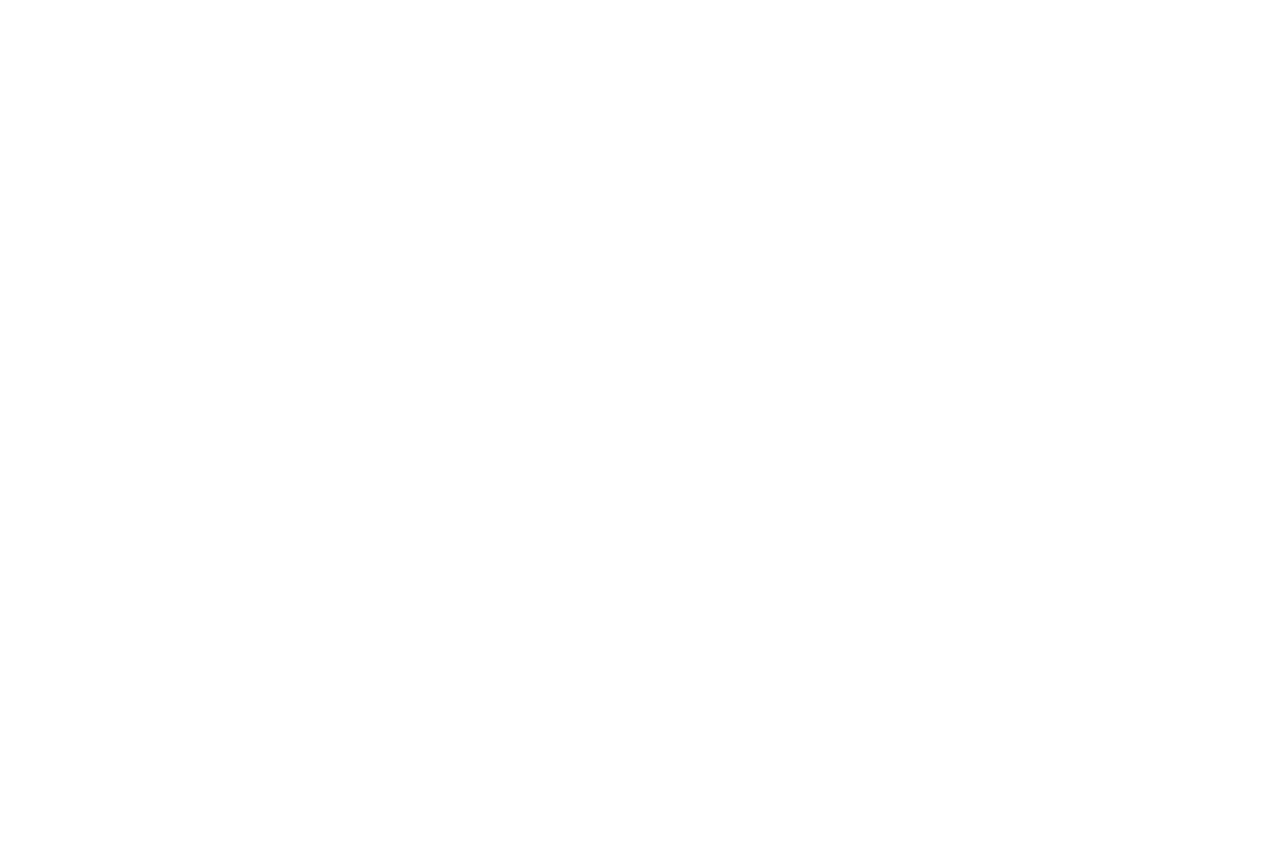
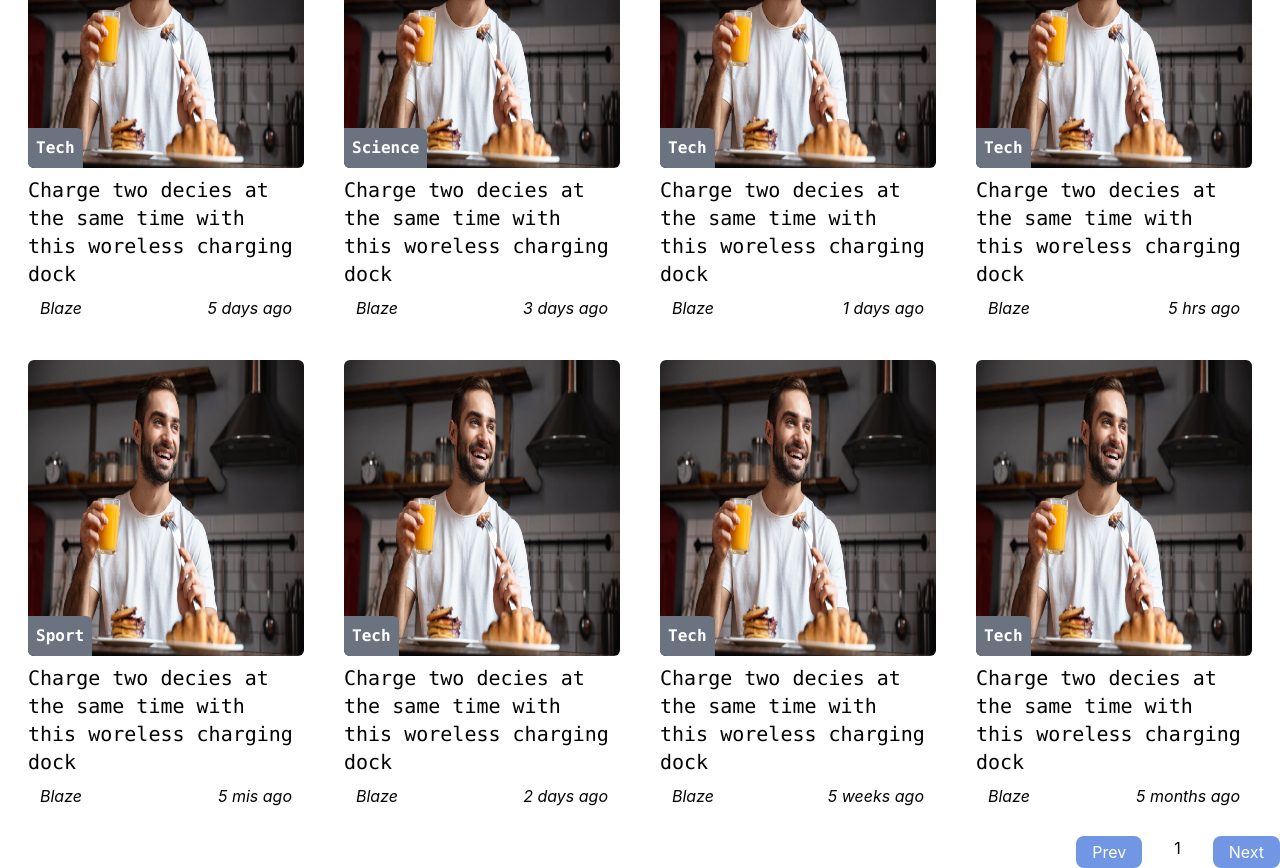
Before and after one commit to V-Blaze/news-hub, a React (Create React App) app: page / in a window 1280 px wide. Shown: the part 1080-1948 px from the top of the page. Before the commit the page ends 844 px from the top, so only its background shows below. Built offline with nearby package versions, Linux system fonts and the light colour scheme.

Commit message:
Create and style the main news section

```diff
--- /dev/null
+++ b/src/components/NewsCard.js
@@ -0,0 +1,30 @@
+import React from 'react';
+import PropTypes from 'prop-types';
+
+const NewsCard = ({ newsItem }) => {
+  const {
+    image, category, slug, author, time,
+  } = newsItem;
+
+  return (
+    <div className="flex flex-col p-1 rounded-lg gap-2 hover:bg-blue-300 hover:bg-opacity-[30%]">
+      <div className="relative">
+        <img src={image} alt="cat" className="h-[196px] w-[212px] md:h-[296px] md:w-[312px] rounded-md" />
+        <h4 className="absolute bg-gray-500 p-2 text-white font-mono font-semibold rounded-bl-md rounded-tr-md bottom-[0px] left-[0px]">{category}</h4>
+      </div>
+      <p className=" font-mono text-xl hover:underline hover:cursor-pointer">
+        {slug}
+      </p>
+      <div className="flex justify-between items-center italic px-3">
+        <span>{author}</span>
+        <span>{time}</span>
+      </div>
+    </div>
+  );
+};
+
+NewsCard.propTypes = {
+  newsItem: PropTypes.oneOfType([PropTypes.object]).isRequired,
+};
+
+export default NewsCard;
--- a/src/components/PopularNewsCard.js
+++ b/src/components/PopularNewsCard.js
@@ -6,7 +6,7 @@
     image, slug, time, category,
   } = newsItem;
   return (
-    <div className="grid grid-cols-3 gap-3">
+    <div className="grid grid-cols-3 gap-3 hover:bg-slate-500 rounded-lg p-1">
       <img src={image} alt="news" className="h-[94px] w-[144px] rounded-lg" />
       <div className="flex flex-col gap-2 col-span-2">
         <div className="flex gap-4 font-thin italic">
--- a/src/components/index.js
+++ b/src/components/index.js
@@ -1,3 +1,4 @@
 export { default as Navbar } from './Navbar';
 export { default as Footer } from './Footer';
 export { default as Hero } from './Hero';
+export { default as NewsCard } from './NewsCard';
--- a/src/pages/Home.js
+++ b/src/pages/Home.js
@@ -1,12 +1,102 @@
 import React from 'react';
 
 // Components
-import { Hero } from '../components';
+import { Hero, NewsCard } from '../components';
 
-const Home = () => (
-  <>
-    <Hero />
-  </>
-);
+// Assets
+import { heroIMG } from '../assets/images';
+
+const Home = () => {
+  const news = [
+    {
+      image: heroIMG,
+      category: 'Tech',
+      slug: 'Charge two decies at the same time with this woreless charging dock',
+      author: 'Blaze',
+      time: '5 days ago',
+    },
+    {
+      image: heroIMG,
+      category: 'Science',
+      slug: 'Charge two decies at the same time with this woreless charging dock',
+      author: 'Blaze',
+      time: '3 days ago',
+    },
+    {
+      image: heroIMG,
+      category: 'Tech',
+      slug: 'Charge two decies at the same time with this woreless charging dock',
+      author: 'Blaze',
+      time: '1 days ago',
+    },
+    {
+      image: heroIMG,
+      category: 'Tech',
+      slug: 'Charge two decies at the same time with this woreless charging dock',
+      author: 'Blaze',
+      time: '5 hrs ago',
+    },
+    {
+      image: heroIMG,
+      category: 'Sport',
+      slug: 'Charge two decies at the same time with this woreless charging dock',
+      author: 'Blaze',
+      time: '5 mis ago',
+    },
+    {
+      image: heroIMG,
+      category: 'Tech',
+      slug: 'Charge two decies at the same time with this woreless charging dock',
+      author: 'Blaze',
+      time: '2 days ago',
+    },
+    {
+      image: heroIMG,
+      category: 'Tech',
+      slug: 'Charge two decies at the same time with this woreless charging dock',
+      author: 'Blaze',
+      time: '5 weeks ago',
+    },
+    {
+      image: heroIMG,
+      category: 'Tech',
+      slug: 'Charge two decies at the same time with this woreless charging dock',
+      author: 'Blaze',
+      time: '5 months ago',
+    },
+  ];
+
+  return (
+    <>
+      <Hero />
+      <section className="w-full ">
+        <div className="w-full p-6 gap-4 flex flex-col items-center">
+          <div className="w-full  flex justify-around mb-6">
+            <h2 className=" font-serif font-semibold text-2xl">Latest Post</h2>
+            <select id="categories" name="categories" className="px-6 py-2 border border-[#366BD9] rounded-t-lg focus:border-[#366BD9]">
+              <option value="volvo">Volvo</option>
+              <option value="saab">Saab</option>
+              <option value="fiat">Fiat</option>
+              <option value="audi">Audi</option>
+            </select>
+          </div>
+          <div className="grid grid-cols-1 md:grid-cols-2 lg:grid-cols-4 gap-8">
+            {news.map((newsItem) => (
+              <NewsCard
+                key={newsItem.time}
+                newsItem={newsItem}
+              />
+            ))}
+          </div>
+        </div>
+        <div className="flex gap-8 w-full justify-center md:justify-end pl-6">
+          <button type="button" className="bg-[#366BD9] px-4 py-1 text-white rounded-lg bg-opacity-[70%] hover:bg-[#366BD9]">Prev</button>
+          <span>1</span>
+          <button type="button" className="bg-[#366BD9] px-4 py-1 text-white rounded-lg bg-opacity-[70%] hover:bg-[#366BD9]">Next</button>
+        </div>
+      </section>
+    </>
+  );
+};
 
 export default Home;
```
